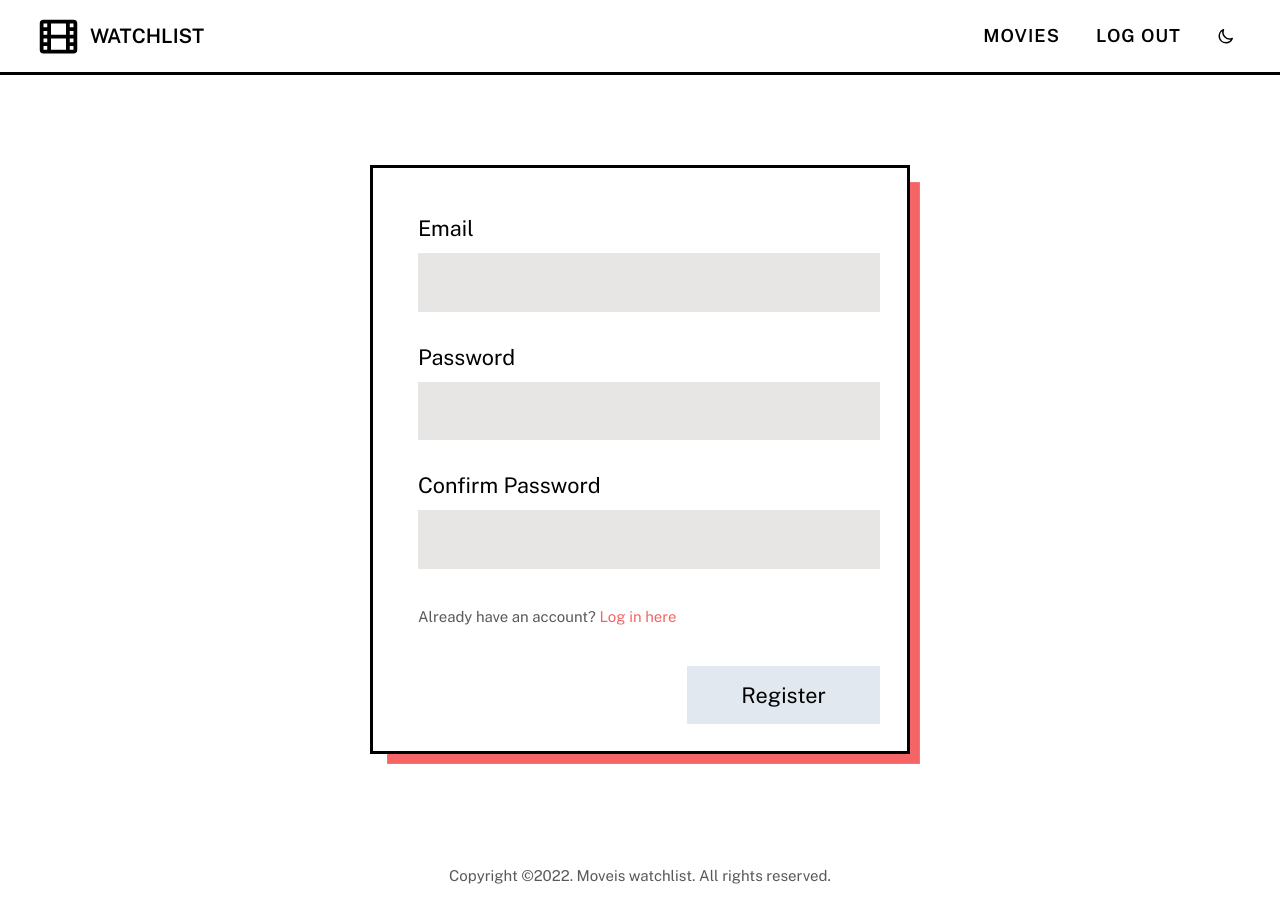
After one commit to JpStRanGer/python-web-movie_library, a Flask app: page /register in a window 1280 px wide. The commit adds this page. Run offline with Flask 2, Linux system fonts and the light colour scheme.

Commit message:
lecture 178 (Register User) : added registation of new users

```diff
--- a/movie_library/forms.py
+++ b/movie_library/forms.py
@@ -67,9 +67,9 @@ class RegisterForm(FlaskForm):
         validators=[
             InputRequired(),
             EqualTo(
-                "Password",
+                "password",
                 message="This password did not match the one in the password field!",
             ),
         ],
-        submit = SubmitField("Register")
     )
+    submit = SubmitField("Register")
--- a/movie_library/routes.py
+++ b/movie_library/routes.py
@@ -33,7 +33,7 @@ def index():
         movies_data=movies,
     )
 
-@pages.route("/add", methods=["GET", "POST",],)
+@pages.route("/register", methods=["GET", "POST",],)
 def register():
     if session.get("email"):
         return redirect(url_for(".index"))
--- a/movie_library/templates/macros/nav.html
+++ b/movie_library/templates/macros/nav.html
@@ -17,8 +17,8 @@
             <a href="" class="nav__link ">
                 <span class="nav__item">Log in</span>
             </a>
-            <a href="#" class="nav__link">
-                <span class="nav__item">Registrer</span>
+            <a href="{{ url_for('pages.register') }}" class="nav__link">
+                <span class="nav__link {{ 'nav__link--active' if request.path == url_for('pages.register')}}">Registrer</span>
             </a>
 
             {% else %}
--- /dev/null
+++ b/movie_library/templates/register.html
@@ -0,0 +1,33 @@
+{% from "macros/fields.html" import render_text_field %}
+
+{% extends "layout.html"%}
+
+
+{%block head_content%}
+    <link rel="stylesheet" href="{{ url_for('static', filename='css/forms.css') }}">
+{%endblock%}
+
+{%block main_content%}
+<form action="" name="add_movie" method="post" novalidate class="form">
+    {% with messages = get_flashed_messages(with_categories=true) %}
+        {% for category, message in messages %}
+            <span class="form__flash form__flash--{{category}}">{{message}}</span>
+        {% endfor%}
+    {% endwith%}
+    <div class="form__container">
+        {{ form.hidden_tag() }}
+
+        {{ render_text_field(form.email) }}
+        {{ render_text_field(form.password) }}
+        {{ render_text_field(form.confirm_password) }}
+
+        <span class="form__small">
+            Already have an account? <a href="#" class="form__link">Log in here</a>
+        </span>
+
+        <div>
+            {{ form.submit(class_="button button--form")}}
+        </div>
+    </div>
+</form>
+{%endblock%}
```
